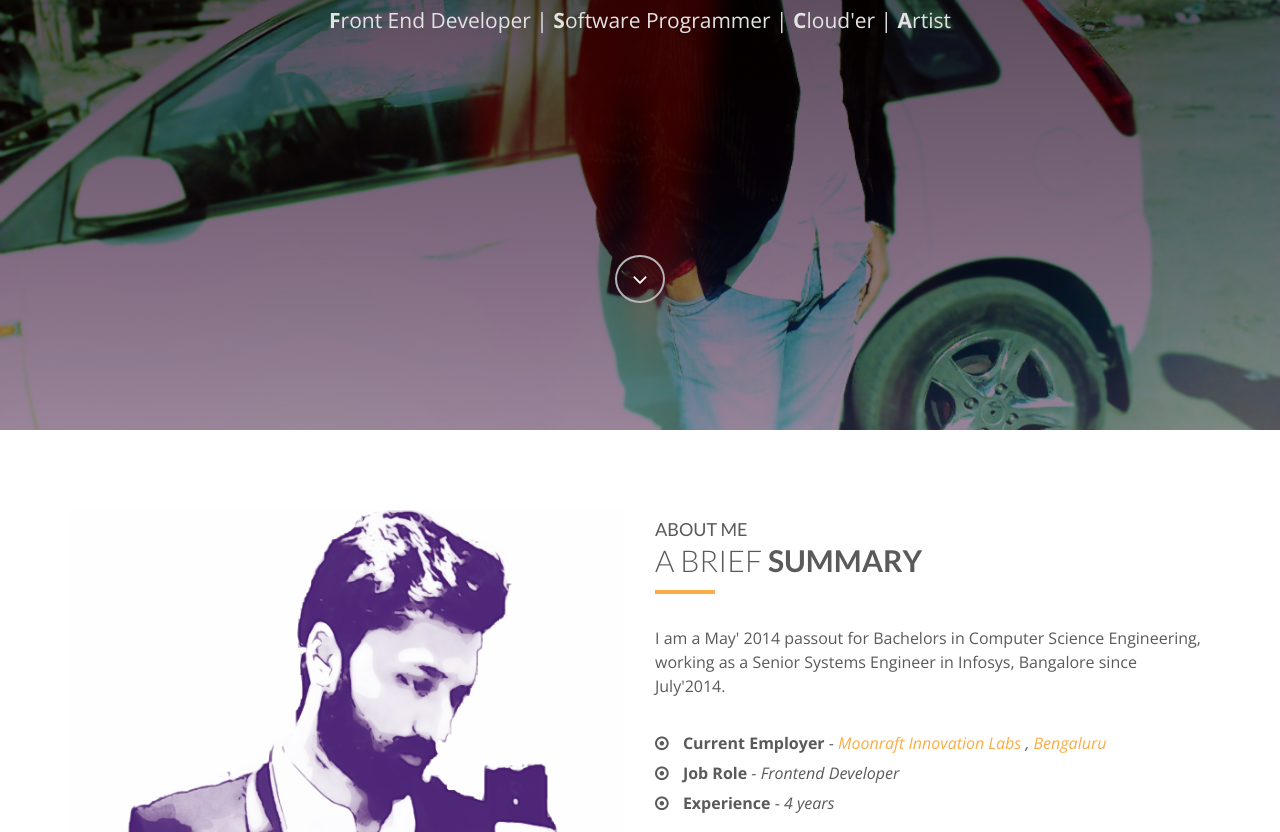
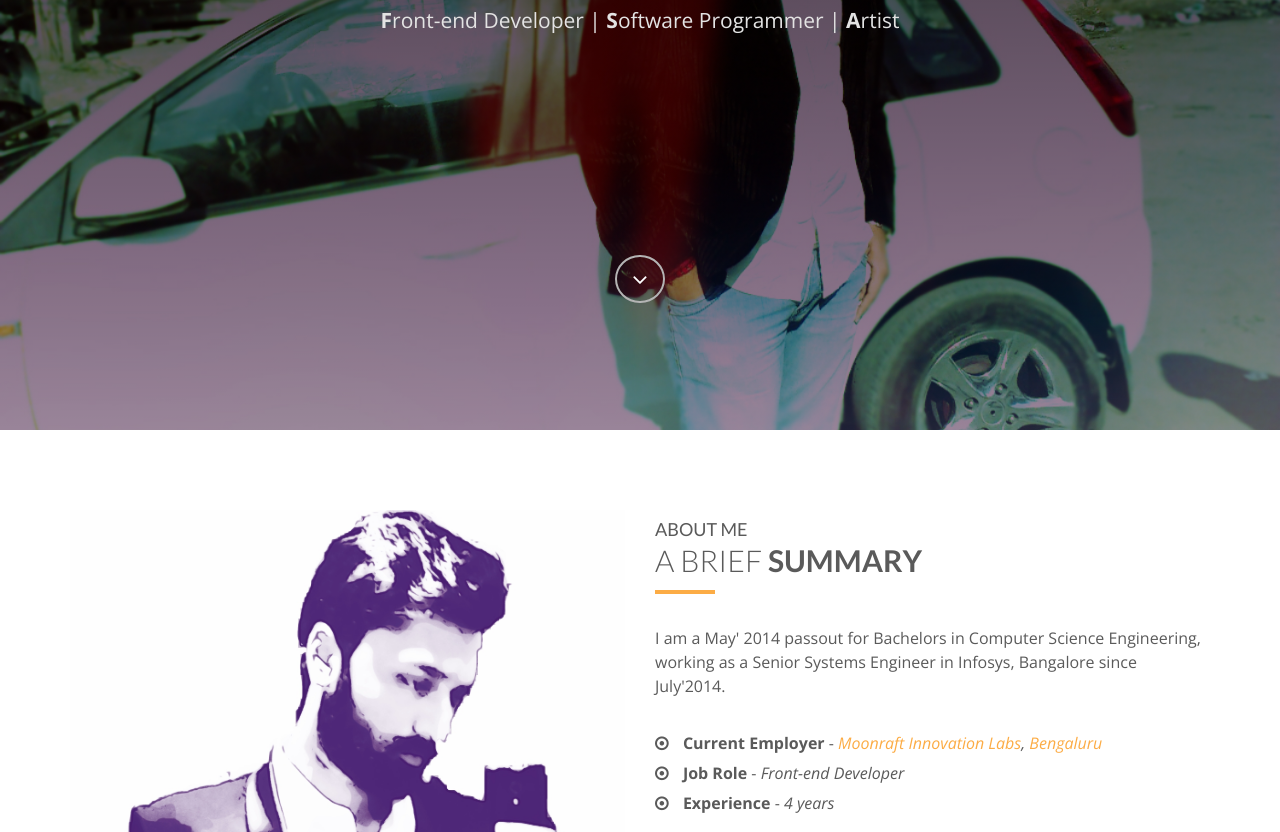
Before and after one commit to Ashygoyal/profile, a plain HTML site: page index.html in a window 1280 px wide. Shown: the part 320-1152 px from the top of the page. Drawn offline with nearby package versions, Linux system fonts and the light colour scheme.

Commit message:
updated CV

```diff
--- a/index.html
+++ b/index.html
@@ -87,7 +87,7 @@
         <div class="overlay">
             <div class="content">
                 <h1>Ashish<strong><span class="color">Goyal</span></strong></h1>
-                <p class="lead"> <strong>F</strong>ront End Developer | <strong>S</strong>oftware Programmer | <strong>C</strong>loud'er | <strong>A</strong>rtist</p>
+                <p class="lead"> <strong>F</strong>ront-end Developer | <strong>S</strong>oftware Programmer | <strong>A</strong>rtist</p>
                 <a href="#tf-about" class="fa fa-angle-down page-scroll"></a>
             </div>
         </div>
@@ -113,11 +113,11 @@
                         <ul class="about-list">
                             <li>
                                 <span class="fa fa-dot-circle-o"></span>
-                                <strong>Current Employer</strong> - <em><a href="https://moonraft.com/#!/" target=_blank>Moonraft Innovation Labs </a>, <a href="https://goo.gl/maps/5odJedVM3e12" target=_blank>Bengaluru</a></em>
+                                <strong>Current Employer</strong> - <em><a href="https://moonraft.com/#!/" target=_blank>Moonraft Innovation Labs</a>, <a href="https://goo.gl/maps/5odJedVM3e12" target=_blank>Bengaluru</a></em>
                             </li>
                             <li>
                                 <span class="fa fa-dot-circle-o"></span>
-                                <strong>Job Role</strong> - <em>Frontend Developer</em>
+                                <strong>Job Role</strong> - <em>Front-end Developer</em>
                             </li>
                             <li>
                                 <span class="fa fa-dot-circle-o"></span>
```
Also changed, not shown: 1 other file.
